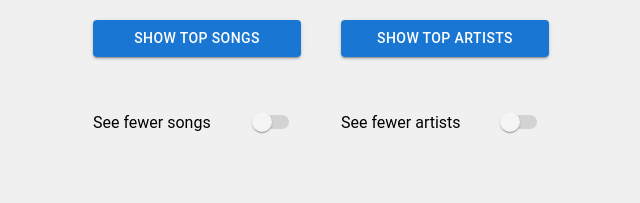
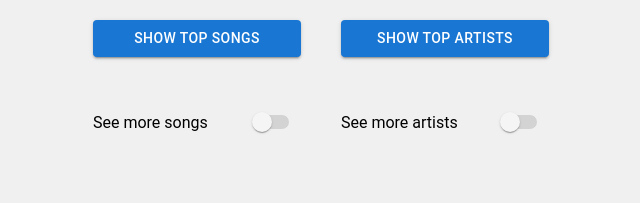
Before and after one commit to mogosbogdan/spotify-wrapped, a React (Vite) app: page / in a window 1280 px wide. Shown: the top 203 px of the page, without its empty margins (319-959 px from the left). Built offline with nearby package versions, Linux system fonts and the light colour scheme.

Commit message:
reversed concerns

```diff
--- a/src/App.jsx
+++ b/src/App.jsx
@@ -7,20 +7,20 @@ const App = () => {
   const [showTopSongs, setShowTopSongs] = useState(false);
   const [showTopArtists, setShowTopArtists] = useState(false);
 
-  const [numberOfSongs, setNumberOfSongs] = useState(100);
+  const [numberOfSongs, setNumberOfSongs] = useState(5);
   const [songsChecked, setSongsChecked] = useState(false);
 
-  const [numberOfArtists, setNumberOfArtists] = useState(100);
+  const [numberOfArtists, setNumberOfArtists] = useState(5);
   const [artistsChecked, setArtistsChecked] = useState(false);
 
-  const moreSongs = numberOfSongs === 100;
-  const toggleSongNumber = moreSongs ? "See fewer songs" : "See more songs";
+  const moreSongs = numberOfSongs === 5;
+  const toggleSongNumber = moreSongs ? "See more songs" : "See fewer songs";
   const toggleSongText = showTopSongs ? "Hide Top Songs" : "Show Top Songs";
 
-  const moreArtists = numberOfArtists === 100;
+  const moreArtists = numberOfArtists === 5;
   const toggleArtistNumber = moreArtists
-    ? "See fewer artists"
-    : "See more artists";
+    ? "See more artists"
+    : "See fewer artists";
   const toggleArtistText = showTopArtists
     ? "Hide Top Artists"
     : "Show Top Artists";
@@ -35,19 +35,19 @@ const App = () => {
 
   const handleChangeNumberOfSongs = (e) => {
     setSongsChecked(e.target.checked);
-    if (numberOfSongs === 100) {
+    if (numberOfSongs === 5) {
+      setNumberOfSongs(100);
+    } else {
       setNumberOfSongs(5);
-    } else {
-      setNumberOfSongs(100);
     }
   };
 
   const handleChangeNumberOfArtists = (e) => {
     setArtistsChecked(e.target.checked);
-    if (numberOfArtists === 100) {
+    if (numberOfArtists === 5) {
+      setNumberOfArtists(100);
+    } else {
       setNumberOfArtists(5);
-    } else {
-      setNumberOfArtists(100);
     }
   };
 
```
